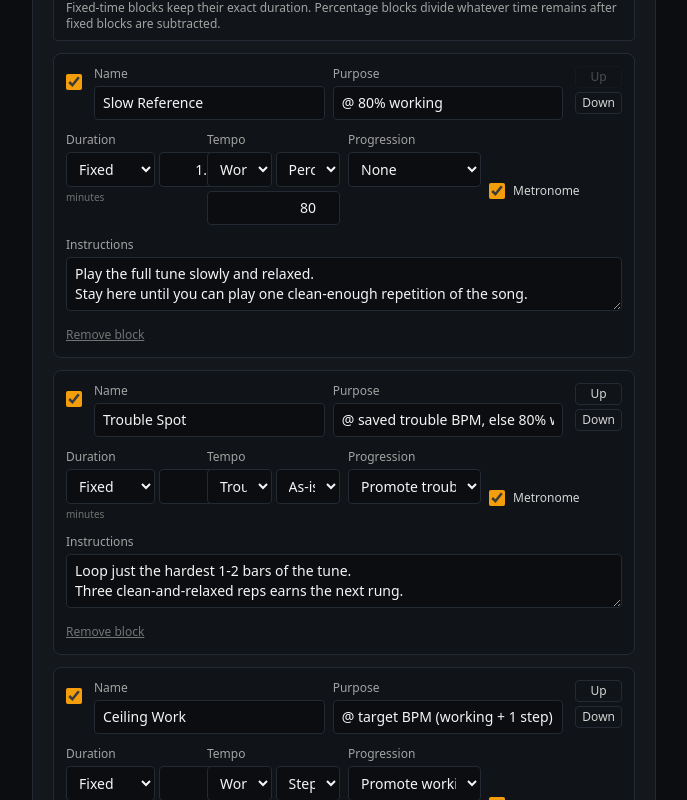
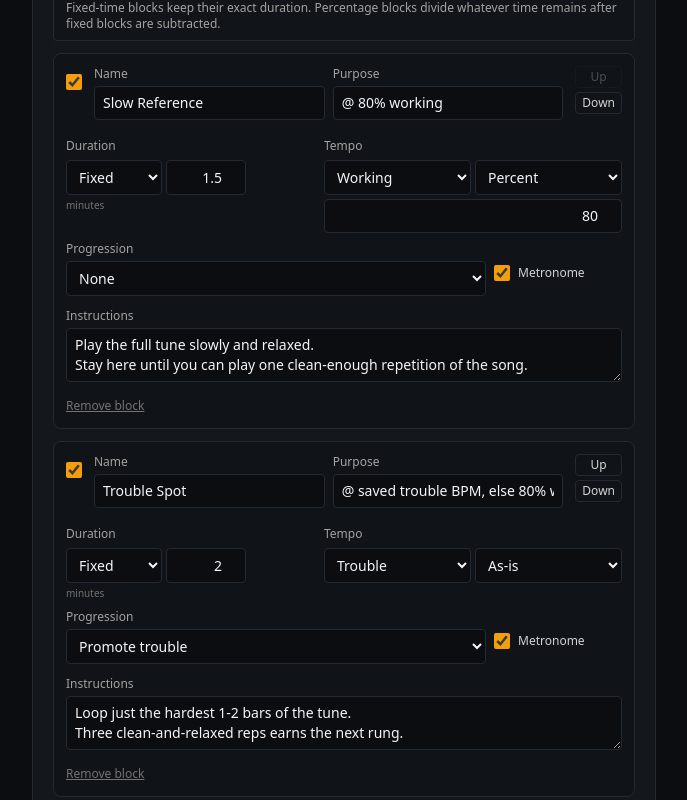
Before and after one commit to joese231/MusicPracticeAndSmartMetronome, a Next.js app: page /settings in a window 1280 px wide. Shown: the part 1300-2100 px from the top of the page, without its empty margins (296-983 px from the left). Built offline with nearby package versions, Linux system fonts and the light colour scheme.

Commit message:
fix: prevent block editor controls from overlapping

```diff
--- a/src/components/session/BlockTemplateEditor.tsx
+++ b/src/components/session/BlockTemplateEditor.tsx
@@ -164,7 +164,8 @@ export function BlockTemplateEditor({
               </div>
             </div>
 
-            <div className="grid gap-2 md:grid-cols-4">
+            <div className="flex flex-wrap items-start gap-2">
+              <div className="min-w-[12rem] flex-[1_1_12rem]">
                 <DurationEditor
                   value={entry.duration}
                   onChange={(duration) => update(idx, { duration })}
@@ -189,12 +190,15 @@ export function BlockTemplateEditor({
                     ),
                   )}
                 />
+              </div>
+              <div className="min-w-[15rem] flex-[1_1_15rem]">
                 <TempoRuleEditor
                   value={entry.tempoRule}
                   onChange={(tempoRule) => update(idx, { tempoRule })}
                   disabled={!entry.enabled}
                 />
-              <label className="text-xs text-neutral-400">
+              </div>
+              <label className="min-w-[10rem] flex-[1_1_10rem] text-xs text-neutral-400">
                 Progression
                 <select
                   value={entry.progression.kind}
@@ -213,7 +217,7 @@ export function BlockTemplateEditor({
                   )}
                 </select>
               </label>
-              <label className="flex items-center gap-2 pt-6 text-xs text-neutral-300">
+              <label className="flex min-w-[8rem] flex-[0_1_8rem] items-center gap-2 pt-6 text-xs text-neutral-300">
                 <input
                   type="checkbox"
                   checked={entry.metronomeEnabled}
```
Lines whose indentation alone changed are shown as unchanged.
